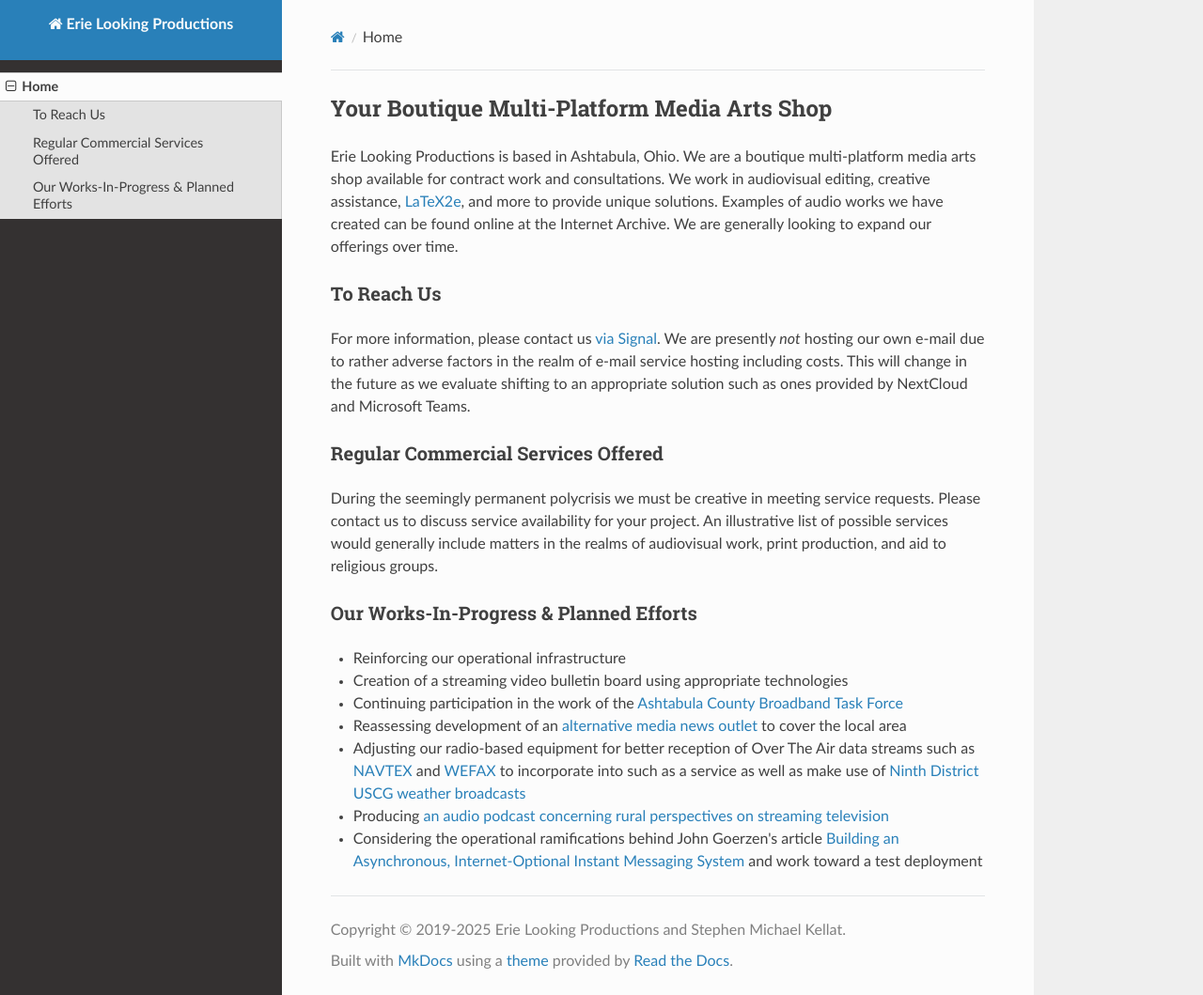
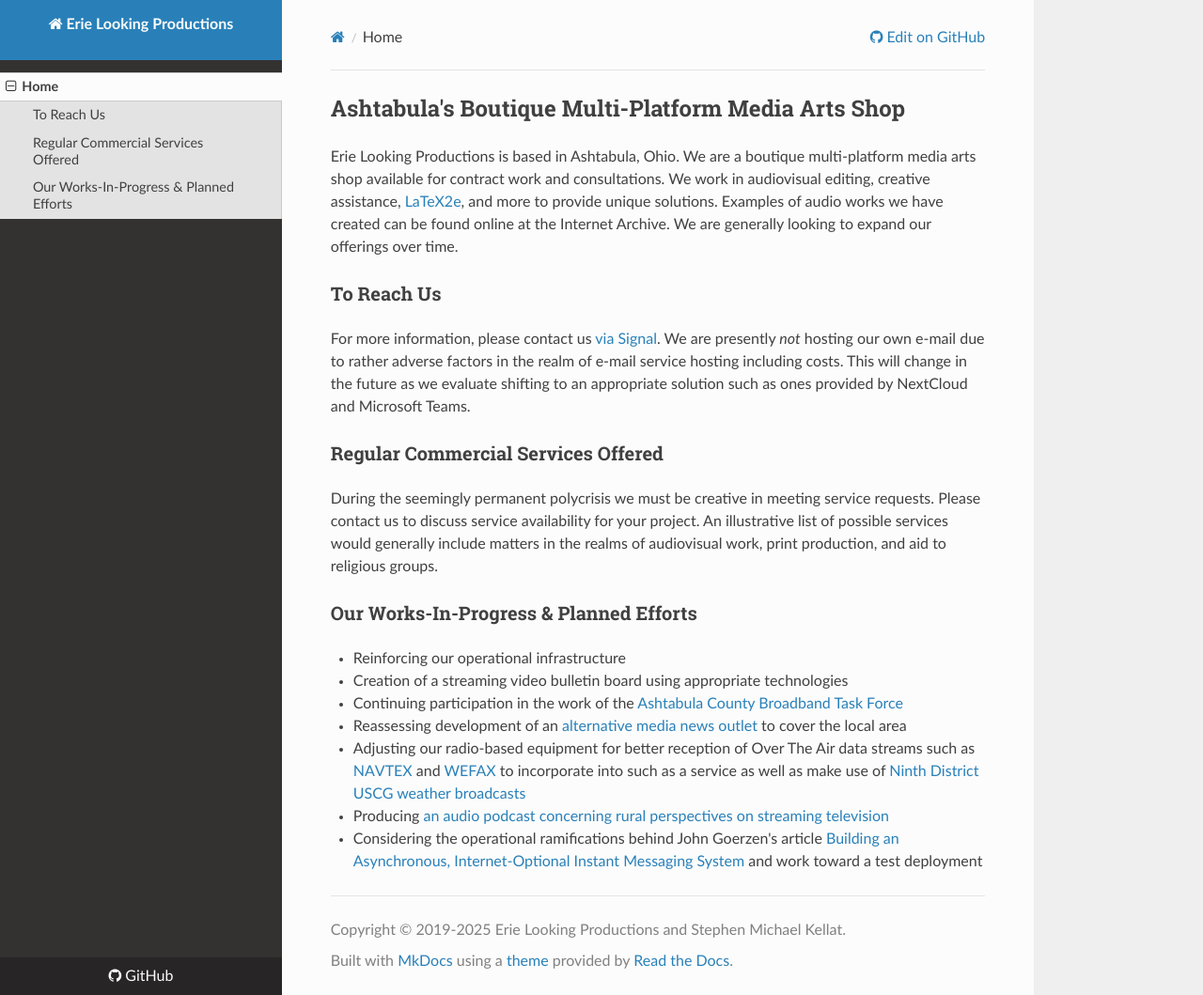
Before and after one commit to skellat/mkdocs-cms, an MkDocs documentation site: the page built from page/index.md, in a window 1280 px wide and 1059 px high. Shown: the whole window at 94% size. Built offline with MkDocs 1.6.1, drawn with Linux system fonts in a browser that asks for light colours; nearby versions of some CDN libraries.

Commit message:
Further tweak to include acknowledging GitHub hosting
Signed-off-by: Stephen Michael Kellat <1001736+skellat@users.noreply.github.com>

```diff
--- a/docs/404.html
+++ b/docs/404.html
@@ -83,6 +83,10 @@
   <div class="rst-versions" role="note" aria-label="Versions">
   <span class="rst-current-version" data-toggle="rst-current-version">
 
+        <span>
+          <a href="https://github.com/skellat/mkdocs-cms" class="fa fa-github" style="color: #fcfcfc"> GitHub</a>
+        </span>
+
 
 
   </span>
--- a/mkdocs.yml
+++ b/mkdocs.yml
@@ -3,8 +3,8 @@
 site_url: https://erielookingproductions.info/
 site_description: The main public website of Erie Looking Productions
 site_author: Stephen Michael Kellat
-# repo_url: https://github.com/skellat/mkdocs-cms
-# repo_name: GitHub
+repo_url: https://github.com/skellat/mkdocs-cms
+repo_name: GitHub
 remote_branch: main
 docs_dir: page
 site_dir: docs
--- a/page/index.md
+++ b/page/index.md
@@ -1,4 +1,4 @@
-## Your Boutique Multi-Platform Media Arts Shop
+## Ashtabula's Boutique Multi-Platform Media Arts Shop
 
 Erie Looking Productions is based in Ashtabula, Ohio.  We are a boutique multi-platform media arts shop available for contract work and consultations.  We work in audiovisual editing, creative assistance, [LaTeX2e](https://simple.wikipedia.org/wiki/LaTeX), and more to provide unique solutions. Examples of audio works we have created can be found online at the Internet Archive.  We are generally looking to expand our offerings over time.
 
```
Also changed, not shown: docs/index.html (+7 -2 lines).
